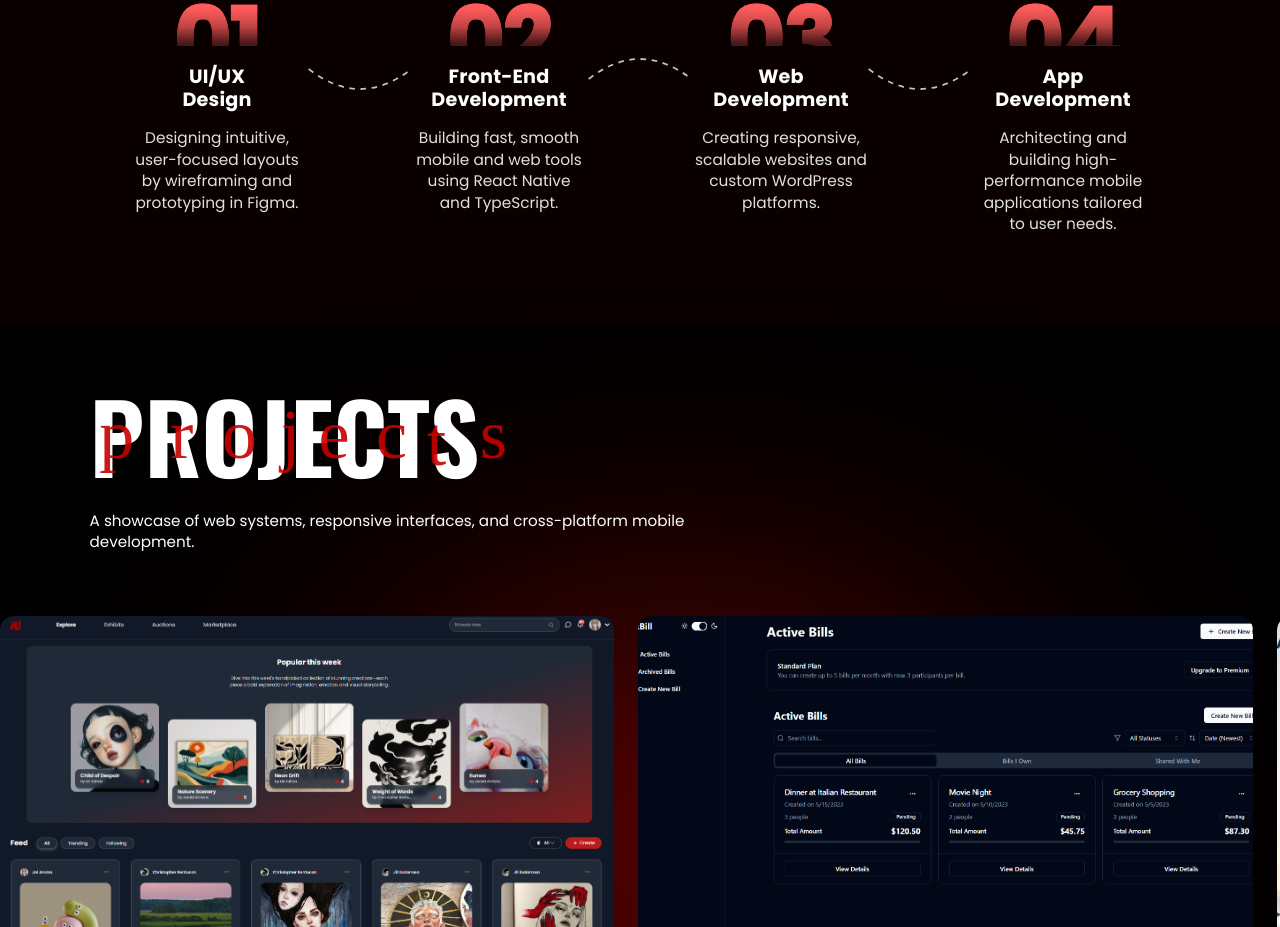
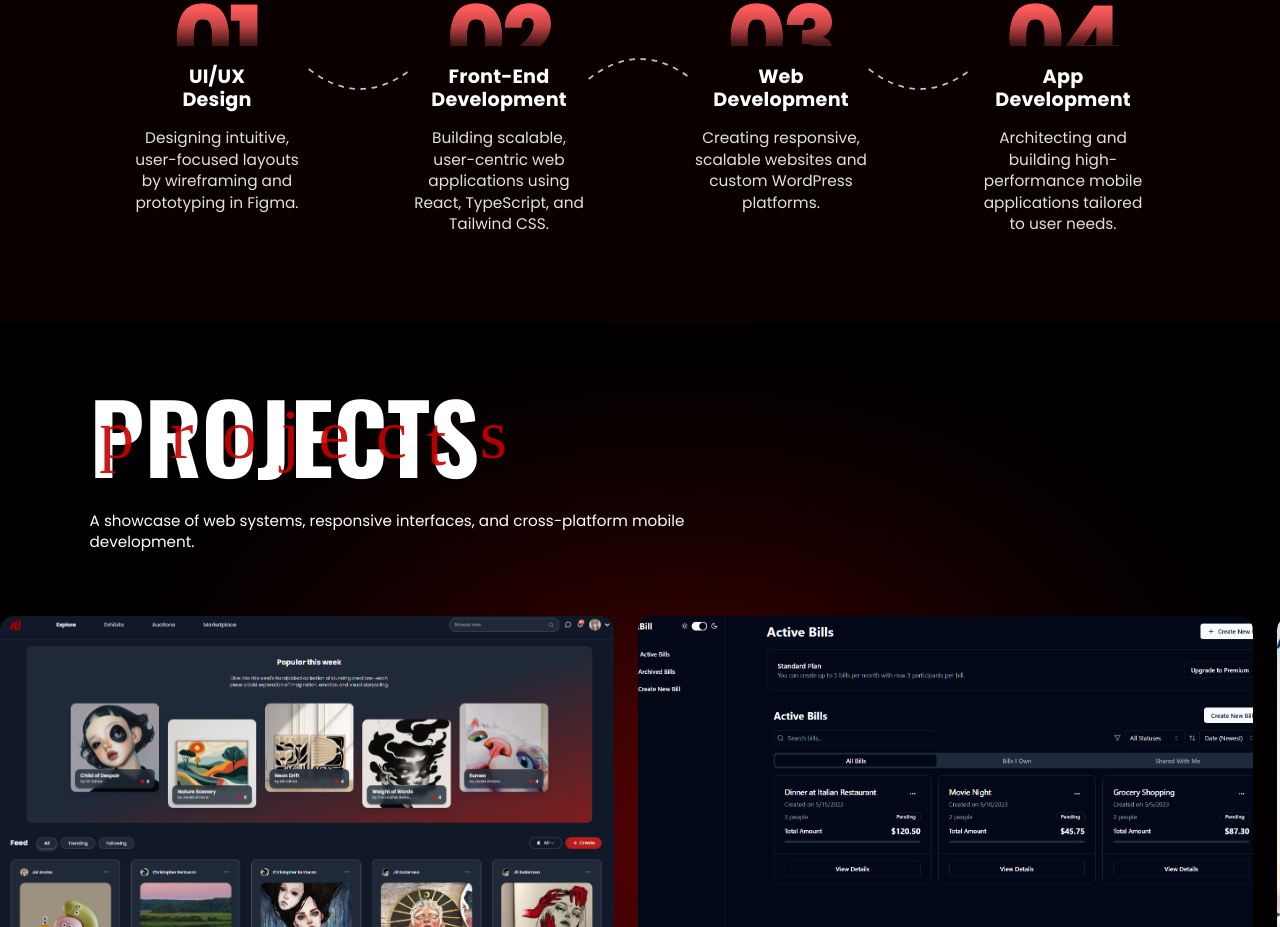
Before and after one commit to JaiAnoba/Portfolio, a React (Vite) app: page / in a window 1280 px wide. Shown: the part 1420-2347 px from the top of the page. Built offline with nearby package versions, Linux system fonts and the light colour scheme; a web font is replaced by a local one.

Commit message:
changed front description service

```diff
--- a/src/components/Services.tsx
+++ b/src/components/Services.tsx
@@ -8,7 +8,7 @@ const SERVICES_DATA = [
   },
   {
     titleLines: ['Front-End', 'Development'],
-    text: 'Building fast, smooth mobile and web tools using React Native and TypeScript.',
+    text: 'Building scalable, user-centric web applications using React, TypeScript, and Tailwind CSS.',
   },
   {
     titleLines: ['Web', 'Development'],
```
